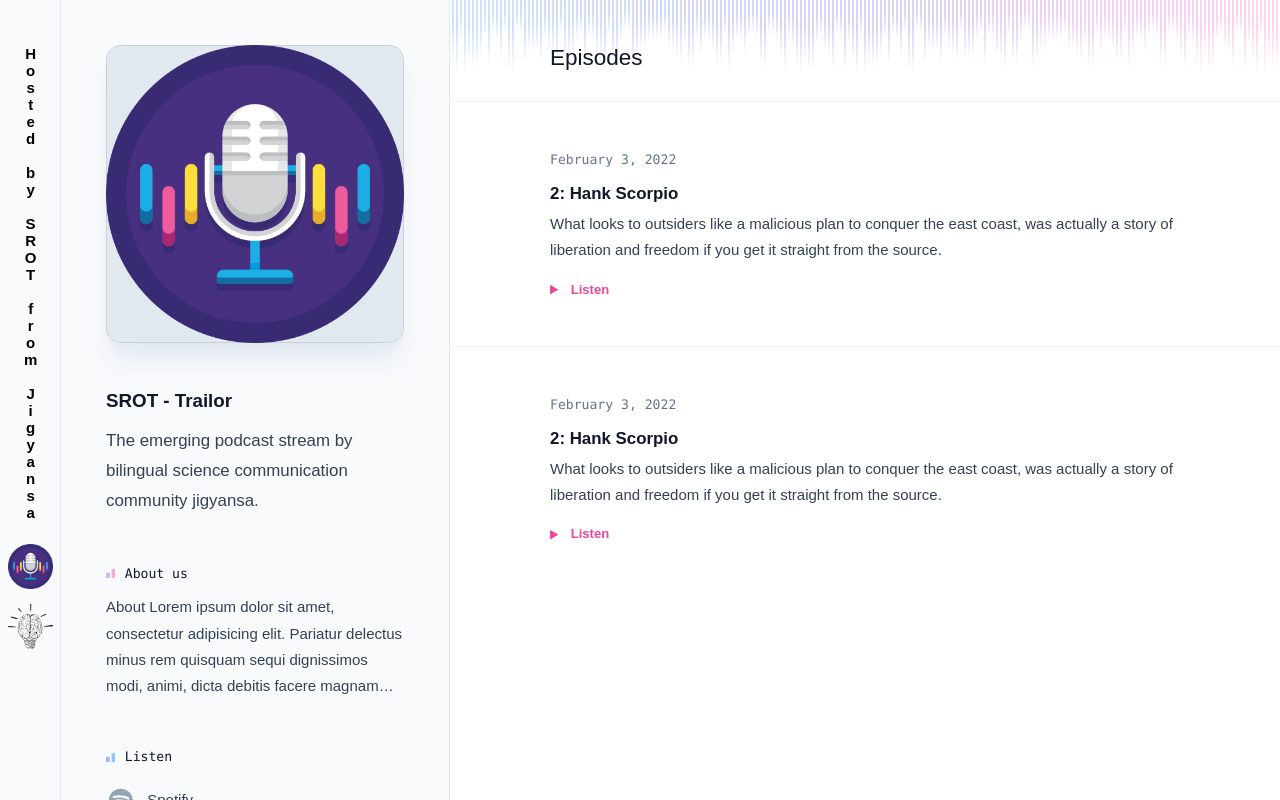
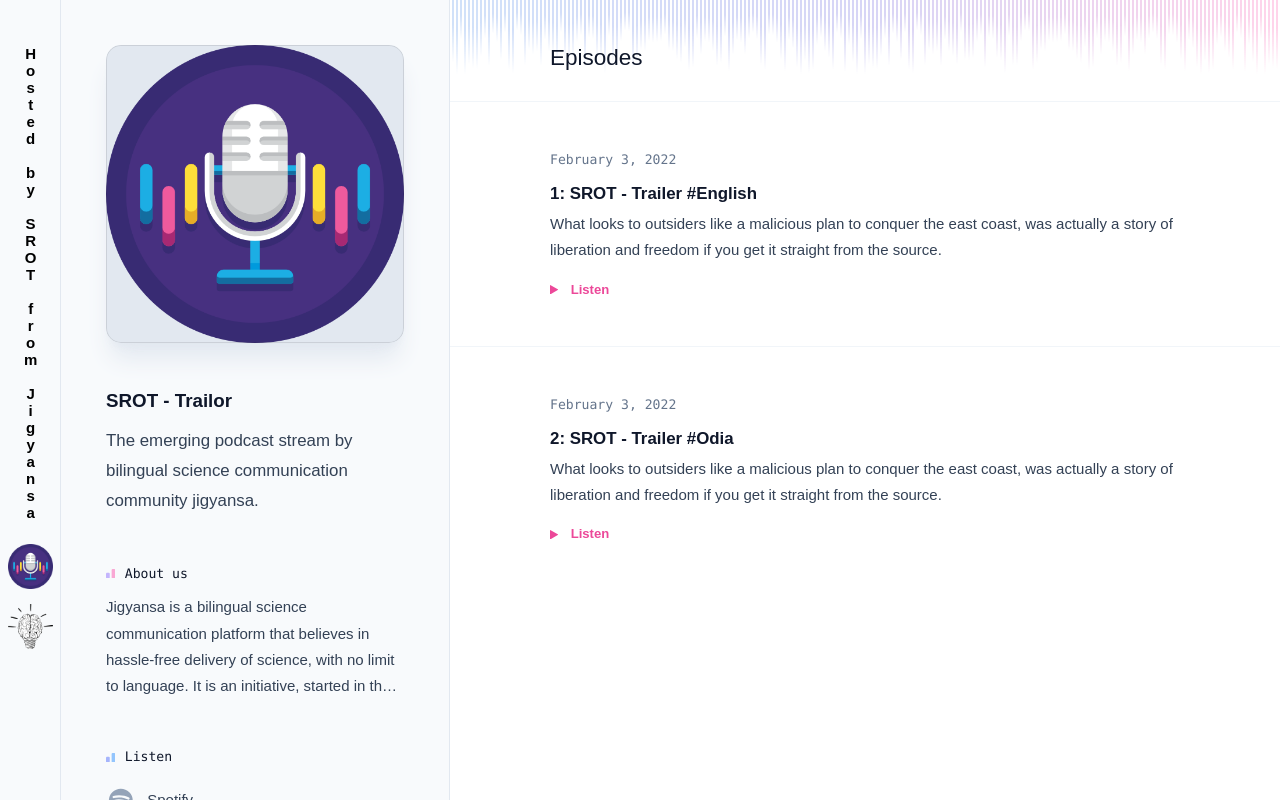
Before and after one commit to Subbrat/jigyansa.srot.fork, a plain HTML site: page index.html in a window 1280 px wide. Drawn offline with Linux system fonts and the light colour scheme.

Commit message:
ltl_rect
1. about us added
2. playlist updated
3. link to heading changed

```diff
--- a/index.html
+++ b/index.html
@@ -61,12 +61,7 @@
                         </svg>
                         <span class="ml-2.5">About us</span>
                     </h2>
-                    <p class="mt-2 text-base leading-7 text-slate-700 lg:line-clamp-4">About Lorem ipsum dolor sit amet,
-                        consectetur adipisicing elit. Pariatur delectus minus rem quisquam sequi dignissimos modi,
-                        animi, dicta debitis facere magnam veritatis cumque tempora vitae est aut architecto hic
-                        voluptates? Lorem ipsum dolor, sit amet consectetur adipisicing elit. Deserunt atque recusandae
-                        eligendi impedit placeat alias consequatur possimus earum facere, libero nesciunt, adipisci
-                        beatae esse quasi. Ipsa sapiente dolorem beatae fuga. lore</p>
+                    <p class="mt-2 text-base leading-7 text-slate-700 lg:line-clamp-4">Jigyansa is a bilingual science communication platform that believes in hassle-free delivery of science, with no limit to language. It is an initiative, started in the year 2021, by the enthusiastic students of the Indian Institute of Science Education and Research (IISER), Berhampur with a vision to promote science in a way that the general public can get educated and enlightened regarding the unfiltered beauty of science in their native language itself.</p>
                 </section>
                 <section class="mt-10 lg:mt-12">
                     <h2
@@ -251,7 +246,7 @@
                                     <div class="mx-auto px-4 sm:px-6 md:max-w-2xl md:px-4 lg:px-0">
                                         <div class="flex flex-col items-start">
                                             <h2 id="episode-2-title" class="mt-2 text-lg font-bold text-slate-900"><a
-                                                    href="./2.html">2: Hank Scorpio</a></h2><time
+                                                    href="./1.html">1: SROT - Trailer #English</a></h2><time
                                                 dateTime="2022-02-03T00:00:00.000Z"
                                                 class="order-first font-mono text-sm leading-7 text-slate-500">February
                                                 3, 2022</time>
@@ -288,8 +283,7 @@
                                 <div class="mx-auto px-4 sm:px-6 md:max-w-2xl md:px-4 lg:px-0">
                                     <div class="flex flex-col items-start">
                                         <h2 id="episode-2-title" class="mt-2 text-lg font-bold text-slate-900"><a
-                                                href="./2.html">2: Hank
-                                                Scorpio</a></h2><time dateTime="2022-02-03T00:00:00.000Z"
+                                                href="./1.html">2: SROT - Trailer #Odia</a></h2><time dateTime="2022-02-03T00:00:00.000Z"
                                             class="order-first font-mono text-sm leading-7 text-slate-500">February
                                             3, 2022</time>
                                         <p class="mt-1 text-base leading-7 text-slate-700">What looks to outsiders
```
